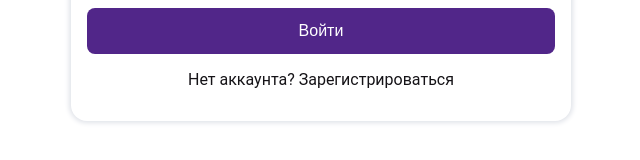
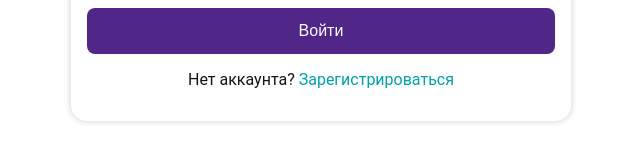
Before and after one commit to metastasio/agTestTask, a React (Vite) app: page /login in a window 1280 px wide. In both pictures the pointer is over the link "Зарегистрироваться". Shown: the part 525-685 px from the top of the page, without its empty margins (319-959 px from the left). Built offline with nearby package versions, Linux system fonts and the light colour scheme.

Commit message:
Recolor on hover links

```diff
--- a/src/Components/MainPage/CardItem/carditem.module.css
+++ b/src/Components/MainPage/CardItem/carditem.module.css
@@ -7,10 +7,13 @@
   -webkit-box-shadow: 0 0 5px 2px var(--shadow);
   -moz-box-shadow: 0 0 5px 2px var(--shadow);
   box-shadow: 0 0 5px 2px var(--shadow);
+  &:hover {
+    outline: 1px solid var(--accent2);
+  }
 }
 
 .user_card_link:focus-visible {
-  border: 1px solid red;
+  border: 1px solid var(--accent2);
 }
 
 .user_card_pfp {
--- a/src/index.css
+++ b/src/index.css
@@ -40,6 +40,9 @@ a {
   &:visited {
     color: var(--bg-secondary);
   }
+  &:hover {
+    color: var(--accent2);
+  }
 }
 
 button:hover {
```
